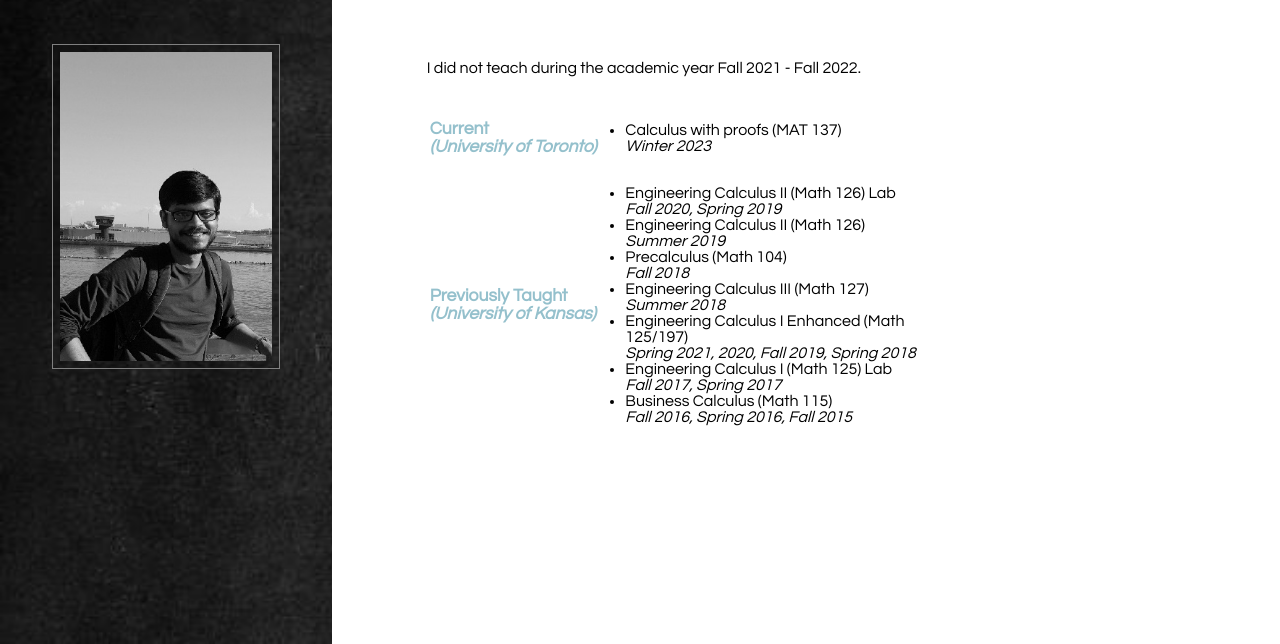
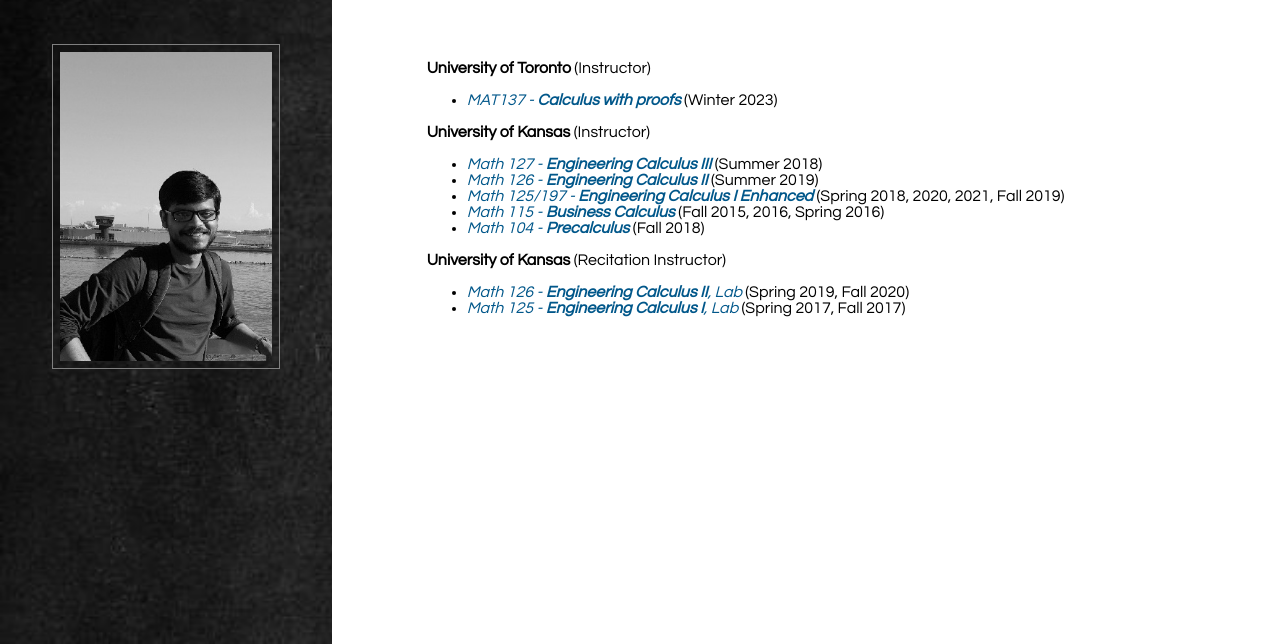
Before and after one commit to rcdeba/rcdeba.github.io, a plain HTML site: page teaching.html in a window 1280 px wide. Shown: the part 156-800 px from the top of the page. Drawn offline with Linux system fonts and the light colour scheme.

Commit message:
Add files via upload

```diff
--- a/research.css
+++ b/research.css
@@ -3,7 +3,7 @@
 	overflow: auto;
 }
 #content > span {
-	color:#808080
+	/* color:#808080 */
 }
 
 /* Media Queries */
--- a/teaching.html
+++ b/teaching.html
@@ -22,13 +22,14 @@
 	    <li><a href = "index.html">Home</a></li>
 	    <li><a href = "research.html">Research</a></li>
 	    <li id = "current">Teaching</li>
+	    <!-- <li><a href = "misc.html">Misc.</a></li> -->
 	  </ul>
 	</nav>
 	<div id="board-wrapper"></div>
 	<div id="content">
 	<!-- Enter Content here -->
         <p>
-            <!--In fall 2020, I am teaching Math 126 Lab. Please check <a href="https://blackboard.ku.edu/" class = "link">Blackboard</a> to see the course material. I helped prepare Gateway exam materials in spring 2019, you can watch some of the videos that we created via this <a href="https://cdnapisec.kaltura.com/html5/html5lib/v2.83.2/mwEmbedFrame.php/p/368641/uiconf_id/32884722?wid=0_tpmt3pm3&iframeembed=true&playerId=kaltura_player_5d3e74de162a7&flashvars[playlistAPI.kpl0Id]=0_n4gdxf3i&flashvars[playlistAPI.autoContinue]=true&flashvars[playlistAPI.autoInsert]=true&flashvars[ks]=&flashvars[localizationCode]=en" class = "link">link</a>.--> I did not teach during the academic year Fall 2021 - Fall 2022. <!--Here is the list of courses that I taught at the University of Kansas.-->
+            <!--In fall 2020, I am teaching Math 126 Lab. Please check <a href="https://blackboard.ku.edu/" class = "link">Blackboard</a> to see the course material. I helped prepare Gateway exam materials in spring 2019, you can watch some of the videos that we created via this <a href="https://cdnapisec.kaltura.com/html5/html5lib/v2.83.2/mwEmbedFrame.php/p/368641/uiconf_id/32884722?wid=0_tpmt3pm3&iframeembed=true&playerId=kaltura_player_5d3e74de162a7&flashvars[playlistAPI.kpl0Id]=0_n4gdxf3i&flashvars[playlistAPI.autoContinue]=true&flashvars[playlistAPI.autoInsert]=true&flashvars[ks]=&flashvars[localizationCode]=en" class = "link">link</a>. I did not teach during the academic year Fall 2021 - Fall 2022. <!--Here is the list of courses that I taught at the University of Kansas.-->
 	  <table id = "course-table">
 	    <tbody>
 	      <!--<tr>
@@ -43,33 +44,58 @@
 		<td class = "category">Office Hours</td>
 		<td  id="current-course">MW 1:00 pm - 2:00 pm or by appointments (via Zoom)</td>
 	      </tr>-->
-            <tr>
+            <!--<tr>
               <td class = "category">Current<br> <em> (University of Toronto)</em></td>
 		<td id="current-course">
-		  <!--<ul id = "course-list">-->
+		  <ul id = "course-list">
             <ul>
                 <li>Calculus with proofs (MAT 137)<em><br>
-                    Winter 2023 <!--(<a href="Spring 2019.pdf" class="link">evaluation</a>)--></em></li>
+                    Winter 2023 (<a href="Spring 2019.pdf" class="link">evaluation</a>)</em></li>
 		   </ul>
 		</td>
-	      </tr>
-	      <tr>
+	      </tr>-->
+            <span><b>University of Toronto</b> (Instructor)</span>
+          <ul>
+              <li> <em style="color:#01578a">MAT137 - <b>Calculus with proofs</b></em>
+                    (Winter 2023) </li>
+            </ul>
+            <span><b>University of Kansas</b> (Instructor)</span>
+          <ul>
+              <li> <em style="color:#01578a">Math 127 - <b>Engineering Calculus III</b></em>
+                    (Summer 2018) </li>
+              <li> <em style="color:#01578a">Math 126 - <b>Engineering Calculus II</b></em>
+                    (Summer 2019) </li>
+              <li> <em style="color:#01578a">Math 125/197 - <b>Engineering Calculus I Enhanced</b></em>
+                    (Spring 2018, 2020, 2021, Fall 2019) </li>
+              <li> <em style="color:#01578a">Math 115 - <b>Business Calculus</b></em>
+                    (Fall 2015, 2016, Spring 2016)</li>
+              <li> <em style="color:#01578a">Math 104 - <b>Precalculus</b></em>
+                    (Fall 2018)</li>
+            </ul>
+            <span><b>University of Kansas</b> (Recitation Instructor)</span>
+          <ul>
+              <li> <em style="color:#01578a">Math 126 - <b>Engineering Calculus II</b>, Lab</em>
+                    (Spring 2019, Fall 2020) </li>
+              <li> <em style="color:#01578a">Math 125 - <b>Engineering Calculus I</b>, Lab</em>
+                    (Spring 2017, Fall 2017) </li>
+            </ul>
+	      <!--<tr>
               <td class = "category">Previously Taught<br> <em> (University of Kansas)</em></td>
 		<td id="prev-course">
-		  <!--<ul id = "course-list">-->
+		  <!--<ul id = "course-list">
             <ul>
                 <li>Engineering Calculus II (Math 126) Lab<br> <em>
-                    Fall 2020, Spring 2019 <!--(<a href="Spring 2019.pdf" class="link">evaluation</a>)--></em></li>
-                <li>Engineering Calculus II (Math 126)<br> <em>Summer 2019 <!--(<a href="Summer 2019.pdf" class="link">evaluation</a>)--></em></li>
-                <li>Precalculus (Math 104) <em><br>Fall 2018 <!--(<a href="Fall 2018.pdf" class="link">evaluation</a>)--></em></li>
-                <li>Engineering Calculus III (Math 127)<br><em>Summer 2018 <!--(<a href="Summer 2018.pdf" class="link">evaluation</a>)--></em></li>
-                    <li><!--<a href = "M125%20S18" class = "link">-->Engineering Calculus I Enhanced (Math 125/197)<br><em>Spring 2021, 2020, Fall 2019, <!--(<a href="Fall 2019.pdf" class="link">evaluation</a>),--> Spring 2018 <!--(<a href="Spring 2018.pdf" class="link">evaluation</a>)--></em></li>
+                    Fall 2020, Spring 2019 <!--(<a href="Spring 2019.pdf" class="link">evaluation</a>)</em></li>
+                <li>Engineering Calculus II (Math 126)<br> <em>Summer 2019 <!--(<a href="Summer 2019.pdf" class="link">evaluation</a>)</em></li>
+                <li>Precalculus (Math 104) <em><br>Fall 2018 <!--(<a href="Fall 2018.pdf" class="link">evaluation</a>)</em></li>
+                <li>Engineering Calculus III (Math 127)<br><em>Summer 2018 <!--(<a href="Summer 2018.pdf" class="link">evaluation</a>)-->
+                    <!--<a href = "M125%20S18" class = "link">Engineering Calculus I Enhanced (Math 125/197)<br><em>Spring 2018, 2020, 2021, Fall 2019 <!--(<a href="Fall 2019.pdf" class="link">evaluation</a>),spring 2018 <!--(<a href="Spring 2018.pdf" class="link">evaluation</a>)-->
 		    <!--<li><a href="M125%20F17" class = "link">Math 125</a> (Fall 2017)</li>-->
-		    <li><!--<a href="http://people.ku.edu/%7Ed571r382/Math125" class = "link">-->Engineering Calculus I (Math 125) Lab<br><em>Fall 2017, <!--(<a href="Fall 2017 (1).pdf" class="link">evaluation 1</a>, <a href="Fall 2017 (2).pdf" class="link">evaluation 2</a>),-->Spring 2017</em></li>
+		    <!--<a href="http://people.ku.edu/%7Ed571r382/Math125" class = "link">Engineering Calculus I (Math 125) Lab<br><em>Fall 2017, <!--(<a href="Fall 2017 (1).pdf" class="link">evaluation 1</a>, <a href="Fall 2017 (2).pdf" class="link">evaluation 2</a>)Spring 2017</em></li>
                 <li>Business Calculus (Math 115) <br> <em>Fall 2016, Spring 2016, Fall 2015</em></li>
 		    <!--<li>Math 115 (spring 2016)</li>
-		    <li>Math 115 (fall 2015)</li>-->
-		   </ul>
+		    <li>Math 115 (fall 2015)</li>
+		   </ul>-->
 		</td>
 	      </tr>
 	    </tbody>
```
Also changed, not shown: research.html (+2 -1 lines).
